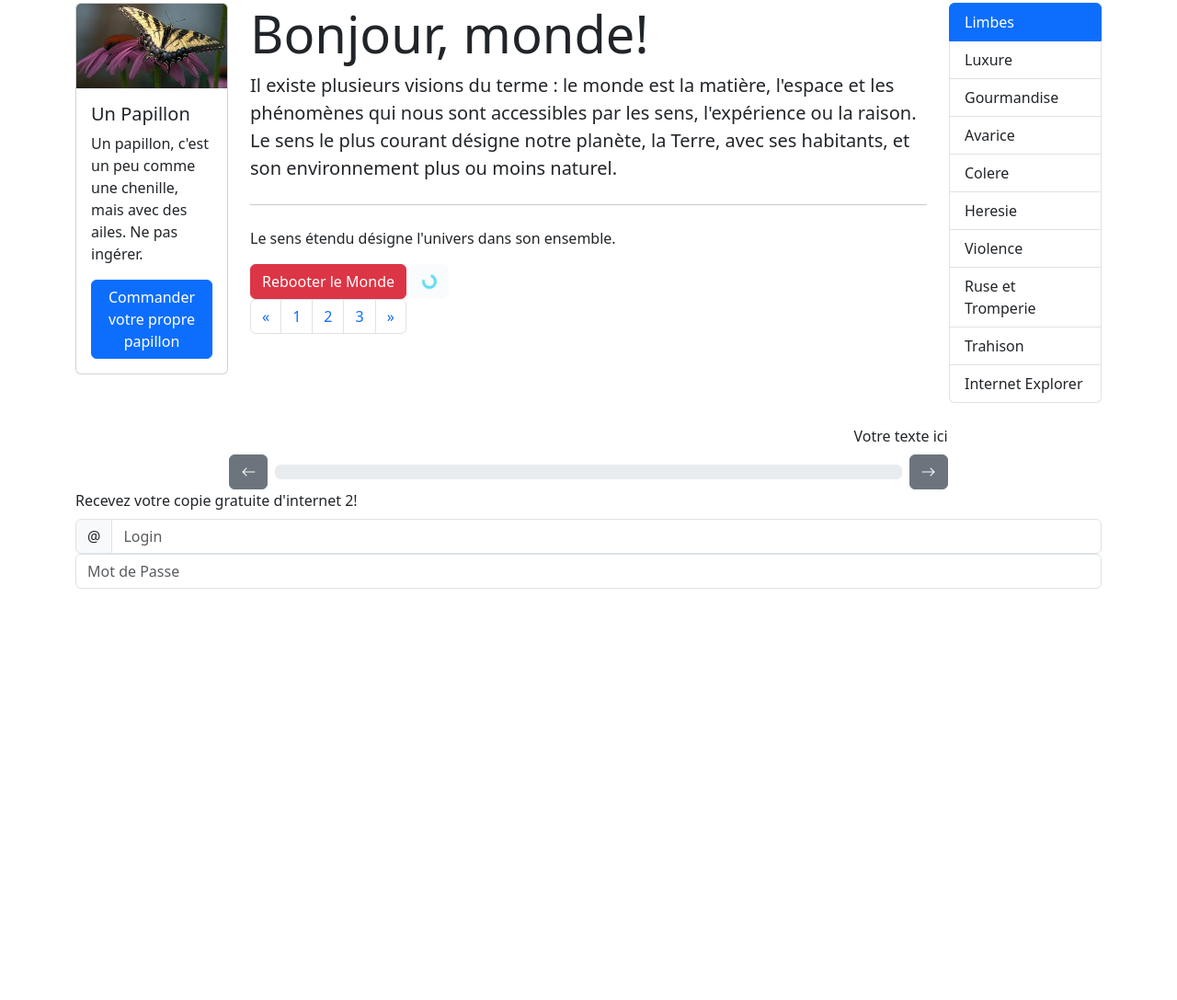
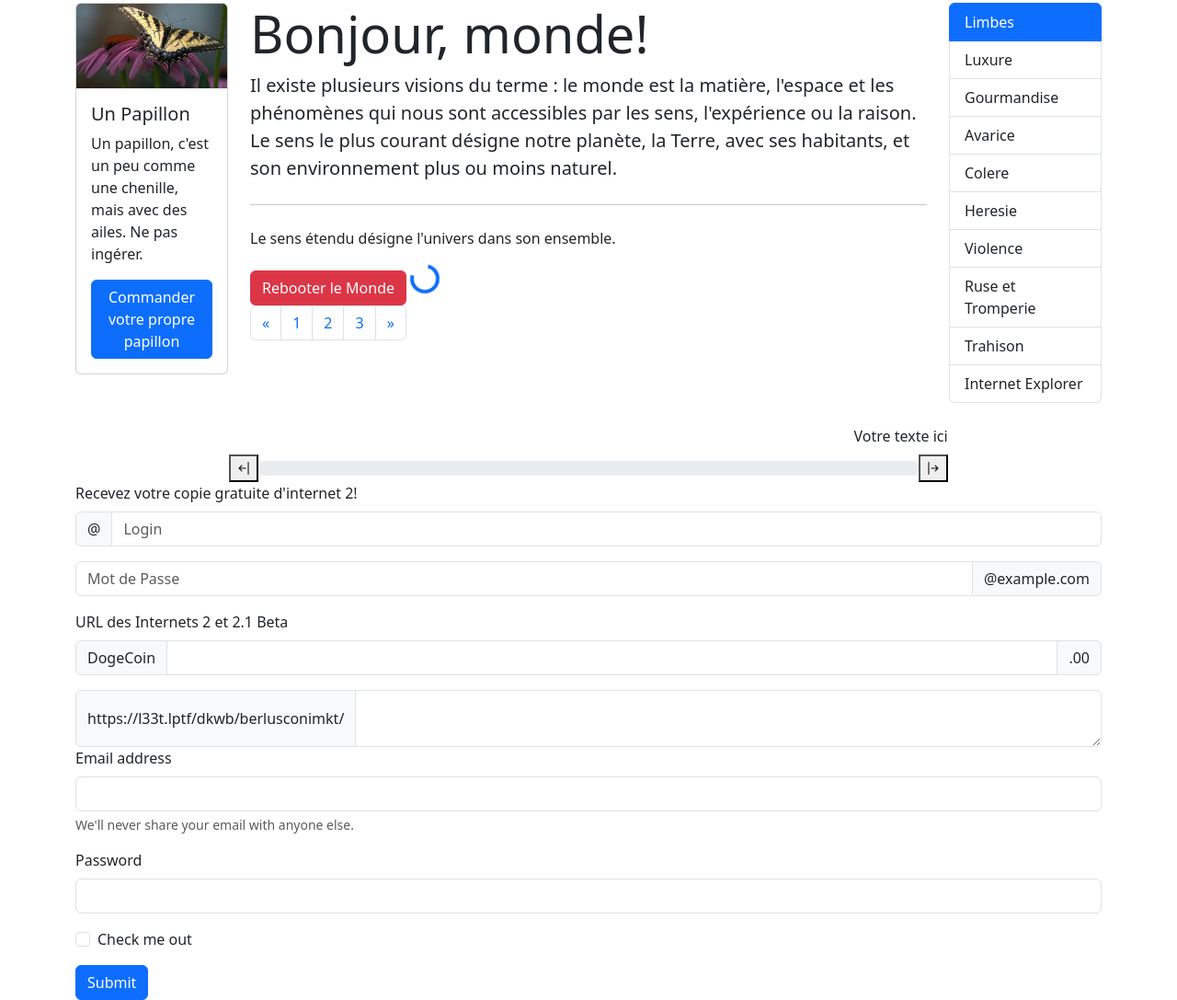
Before and after one commit to ilan-servais/runtrackJs, a plain HTML site: page jour06/job01/index.html in a window 1280 px wide. Shown: the part 157-1244 px from the top of the page at 92% size. Before the commit the page ends 800 px from the top, so only its background shows below. Drawn offline with nearby package versions, Linux system fonts and the light colour scheme.

Commit message:
ajout de la fin en brut+forcer d'use CSS pour placer les arrow's
ajout de la fin en brut+ forcer d'use CSS pour placer les arrow's
Voir autre façon de faire. Mais pleins de test m'empêche de reproduire à l'exacte la maquette, à chaque fois il y avait un espace minimal entre progressBar et les Arrow

```diff
--- a/jour06/job01/index.html
+++ b/jour06/job01/index.html
@@ -65,10 +65,9 @@
                 <hr class="my-4">
                     <p>Le sens étendu désigne l'univers dans son ensemble.</p>
                     <a class="btn btn-danger text-white" href="#" role="button" id="reboot-button">Rebooter le Monde</a>
-                    <button class="btn btn-light text-info" type="button" disabled="">
-                        <span class="spinner-border spinner-border-sm" aria-hidden="true"></span>
-                        <span class="visually-hidden" role="status">Loading...</span>
-                    </button>
+                    <div class="spinner-border text-primary" role="status">
+                      <span class="visually-hidden">Loading...</span>
+                    </div>
                  </div>
 
             <nav aria-label="Page navigation">
@@ -111,37 +110,70 @@
         <!-- Boutons de progression -->
         <div class="d-flex justify-content-between align-items-center">
             <!-- Flèche gauche pour régresser la barre de progression -->
-            <button type="button" class="btn btn-secondary me-2" id="progress-backward-btn">
-                <i class="bi bi-arrow-left"></i>
+            <button type="button" id="progress-backward-btn">
+                <i class="bi bi-arrow-bar-left"></i>
             </button>
 
             <!-- Barre de progression Bootstrap -->
-            <div class="progress progress-custom mx-auto">
+            <div class="progress progress-custom">
                 <div id="progress-bar" class="progress-bar bg-warning" role="progressbar" aria-valuenow="0" aria-valuemin="0" aria-valuemax="100"></div>
             </div>
 
             <!-- Flèche droite pour progresser la barre de progression -->
-            <button type="button" class="btn btn-secondary ms-2" id="progress-forward-btn">
-                <i class="bi bi-arrow-right"></i>
+            <button type="button" id="progress-forward-btn">
+                <i class="bi bi-arrow-bar-right"></i>
             </button>
         </div>
     </div>
 
-    <div class="col-12">
-        <label for="username" class="form-label">Recevez votre copie gratuite d'internet 2!</label>
-        <div class="input-group has-validation">
-          <span class="input-group-text">@</span>
-          <input type="text" class="form-control" id="login" placeholder="Login" required="">
-        <div class="invalid-feedback">
-            Your username is required.
-          </div>
-        </div>
+
+            <!-- Form gauche -->
+
+    <label for="basic-url" class="form-label">Recevez votre copie gratuite d'internet 2!</label>
+
+    <div class="bd-example m-0 border-0">
+
+      <div class="input-group mb-3">
+        <span class="input-group-text" id="basic-addon1">@</span>
+        <input type="text" class="form-control" placeholder="Login" aria-label="Login" aria-describedby="basic-addon1">
+      </div>
+      <div class="input-group mb-3">
+        <input type="text" class="form-control" placeholder="Mot de Passe" aria-label="Mot de Passe" aria-describedby="basic-addon2">
+        <span class="input-group-text" id="basic-addon2">@example.com</span>
       </div>
 
-      <input type="password" class="form-control" id="password" placeholder="Mot de Passe">
+      <label for="basic-url" class="form-label">URL des Internets 2 et 2.1 Beta</label>
 
-    </main>
+      <div class="input-group mb-3">
+        <span class="input-group-text">DogeCoin</span>
+          <input type="text" class="form-control" aria-label="Amount (to the nearest dollar)">
+        <span class="input-group-text">.00</span>
+      </div>
+      <div class="input-group">
+        <span class="input-group-text">https://l33t.lptf/dkwb/berlusconimkt/</span>
+        <textarea class="form-control" aria-label="textarea"></textarea>
+      </div>
+    </div>
+            <!-- Form droite -->
 
+    <div class="mb-3">
+      <label for="exampleInputEmail1" class="form-label">Email address</label>
+      <input type="email" class="form-control" id="exampleInputEmail1" aria-describedby="emailHelp">
+      <div id="emailHelp" class="form-text">We'll never share your email with anyone else.</div>
+    </div>
+
+    <div class="mb-3">
+      <label for="exampleInputPassword1" class="form-label">Password</label>
+      <input type="password" class="form-control" id="exampleInputPassword1">
+    </div>
+
+    <div class="mb-3 form-check">
+      <input type="checkbox" class="form-check-input" id="exampleCheck1">
+      <label class="form-check-label" for="exampleCheck1">Check me out</label>
+    </div>
+
+    <button type="submit" class="btn btn-primary">Submit</button>
+</main>
 </body>
 <script src="script.js"></script>
 </html>
```
